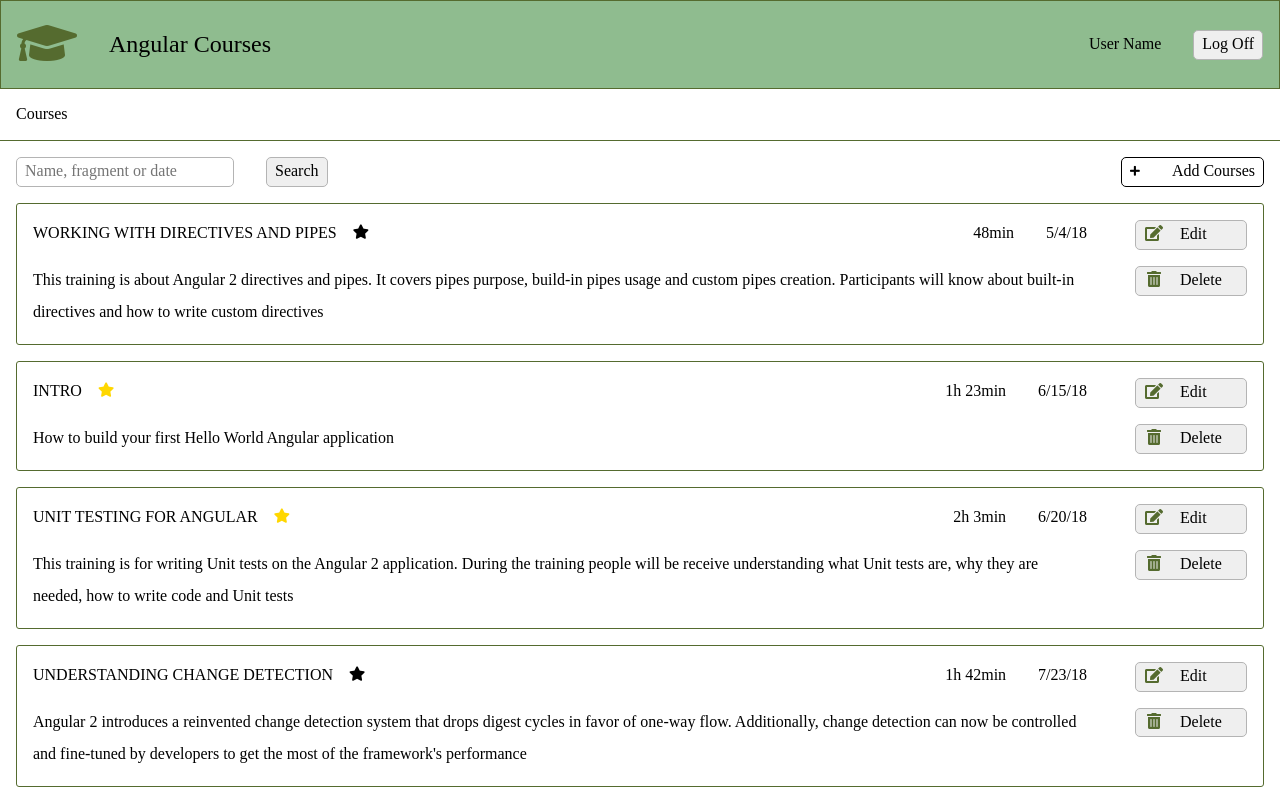
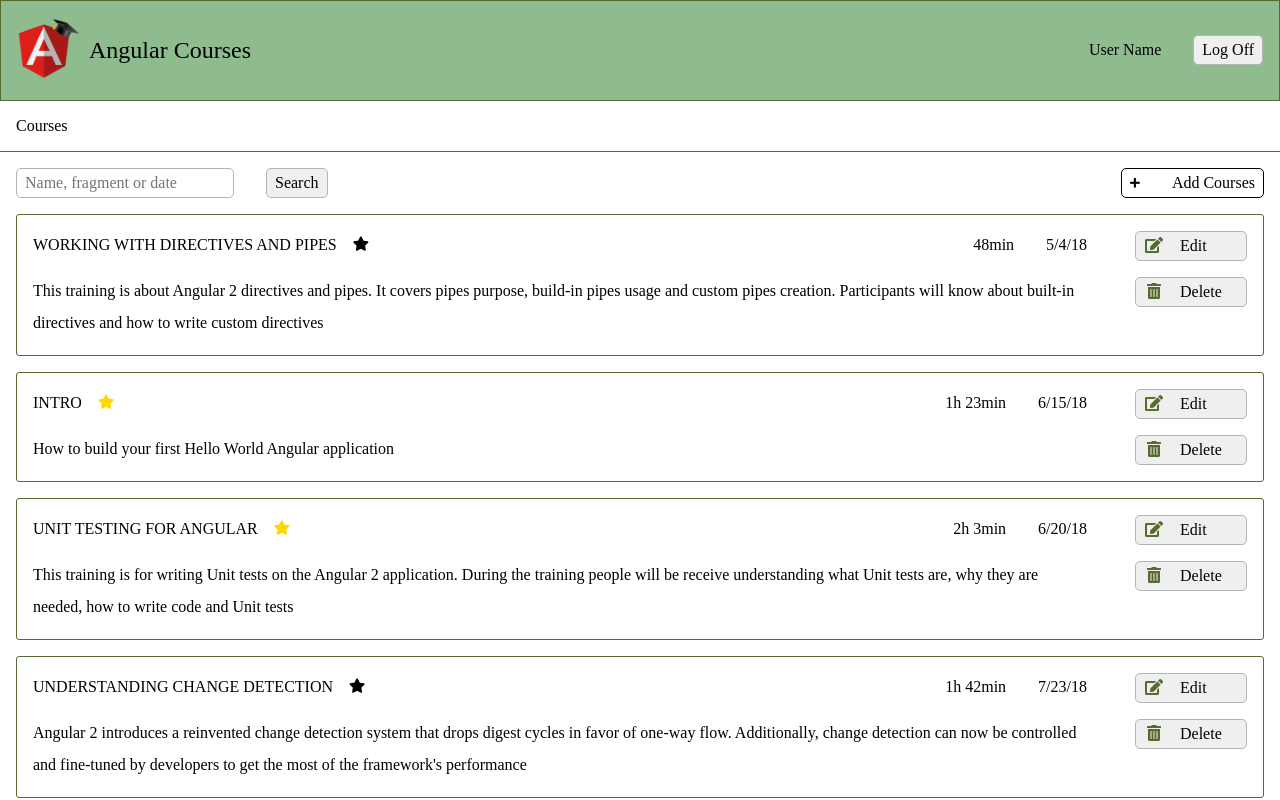
Before and after one commit to e-pavlova/angular-courses, an Angular app: page /courses in a window 1280 px wide. Shown: the top 800 px of the page. Built offline with nearby package versions, Linux system fonts and the light colour scheme.

Commit message:
Add image to header instead of icon

```diff
--- a/src/app/header/header.component.css
+++ b/src/app/header/header.component.css
@@ -13,9 +13,9 @@
 }
 
 .header__icon {
-  margin-right: 2rem;
-  font-size: 3rem;
-  color: rgb(85, 107, 47);
+  width: 4rem;
+  border-style: none;
+  margin-right: 0.5rem;
 }
 
 .header__title {
--- a/src/app/header/header.component.html
+++ b/src/app/header/header.component.html
@@ -1,7 +1,7 @@
 <div class="header">
   <div class="header__container">
-    <div class="header__icon">
-      <i class="fas fa-graduation-cap"></i>
+    <div>
+      <img src="assets/images/angular-hat.png" alt="Angular icon" class="header__icon"/>
     </div>
     <div class="header__title">Angular Courses</div>
   </div>
```
Also changed, not shown: src/assets/images/angular-hat.png (added).
